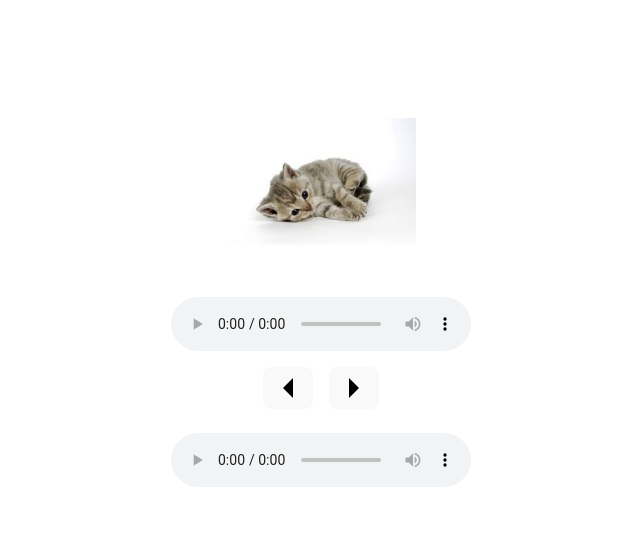
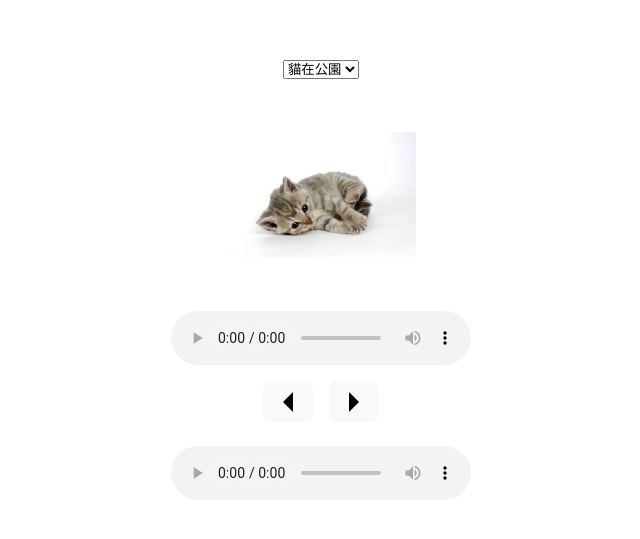
Before and after one commit to asiahcrutchfield/ground-level-stories, a website built with Vite: page index.html in a window 1280 px wide. Shown: the part 121-660 px from the top of the page, without its empty margins (319-959 px from the left). Built offline with nearby package versions, Linux system fonts and the light colour scheme.

Commit message:
Add story selector

```diff
--- a/index.html
+++ b/index.html
@@ -10,6 +10,8 @@
   <body>
     <div id="app">
       <div id="primer">
+        <select name="stories" id="story-select">
+        </select>
         <div id="image-container">
           <div id="image-frame">
             <img class="primer-image" src="" alt="">
--- a/src/main.ts
+++ b/src/main.ts
@@ -32,15 +32,45 @@ async function fetchStories(): Promise<Stories> {
 
 let storyIndex: number = 0
 
+// fetch dictionary
+async function fetchVocab(): Promise<string[]> {
+    const response: Response = await fetch(vocabPath)
+    const dict = await response.json()
+
+    return dict
+}
+const vocabDict: string[] = await fetchVocab()
+
 // load story by index number
-async function loadStory(index: number): Promise<Story> {
+async function loadStory(): Promise<Story> {
     const stories = await fetchStories()
-    let story = stories[index]
+    const storySelector = document.querySelector<HTMLSelectElement>("#story-select")
+
+    // populate selections
+    stories.forEach((story: Story, index: number) => {
+        const option: HTMLOptionElement = document.createElement("option")
+            option.value = `story-${index+1}`
+            option.textContent = `${story.title}`
+        storySelector?.append(option)
+
+        if (index === 0) {
+            option.selected = true
+        }
+    })
+
+    const options = document.querySelectorAll<HTMLOptionElement>("#story-select option")
+    options.forEach((option: HTMLOptionElement, num: number) => {
+        option.addEventListener("click", ()=> {
+            storyIndex === num
+        })
+    })
+
+    let story = stories[storyIndex]
 
     return story
 }
 
-const story = await loadStory(storyIndex)
+const story = await loadStory()
 
 // load and display images and audio
 const imgframe = document.querySelector<HTMLDivElement>("#image-frame")
@@ -132,3 +162,5 @@ function initStory(): void {
     storyPlayer.load()
 }
 initStory()
+
+// validate vocabulary
```
